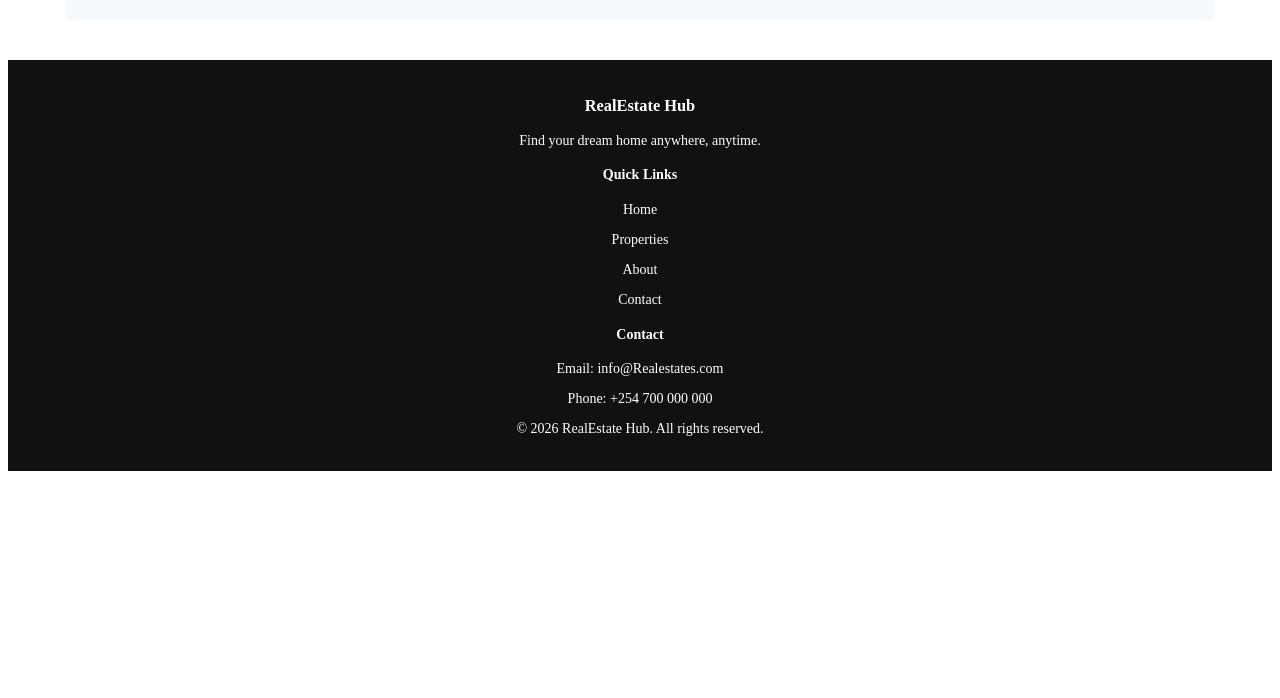
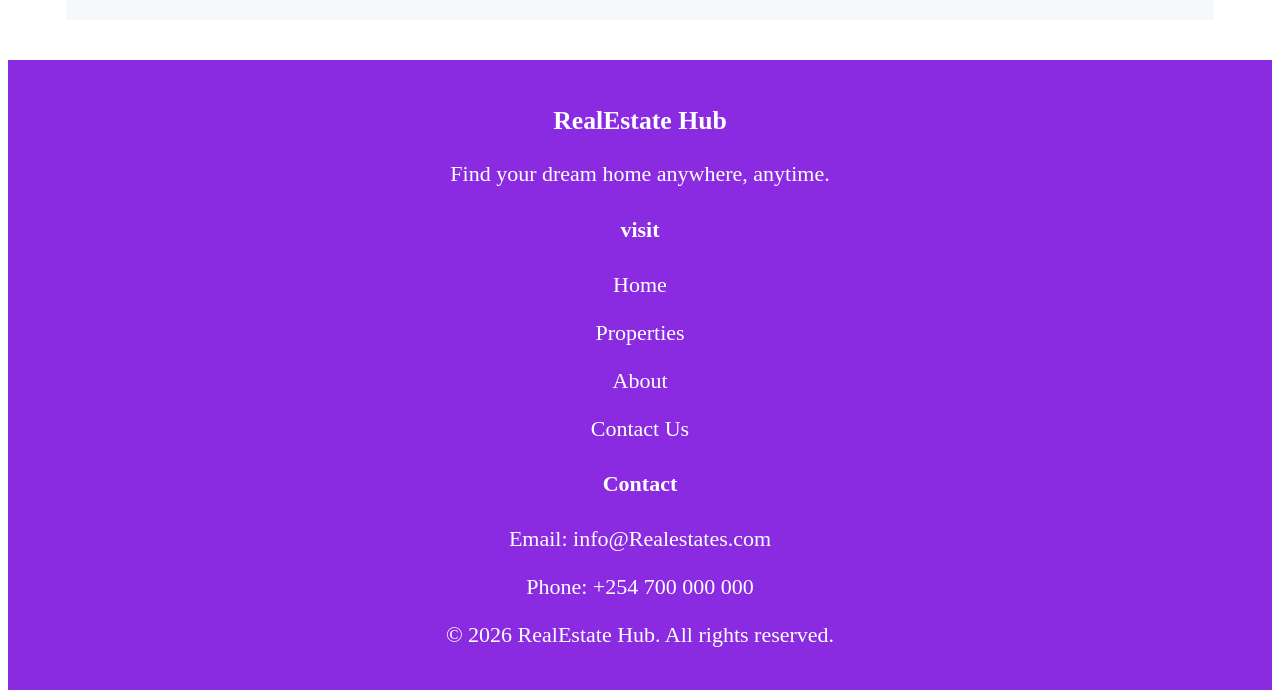
Before and after one commit to sylva-sG/realestate-app, a React (Vite) app: page /about in a window 1280 px wide. Shown: the part 908-1606 px from the top of the page. Before the commit the page ends 1387 px from the top, so only its background shows below. Built offline with nearby package versions, Linux system fonts and the light colour scheme; no server answers.

Commit message:
finalize project

```diff
--- a/src/Footer.css
+++ b/src/Footer.css
@@ -1,10 +1,10 @@
 .footer {
-  background-color: #111;
+  background-color: blueviolet;
   color: #fff;
   text-align: center;
   padding: 20px;
   margin-top: 40px;
-  font-size: 14px;
+  font-size: 22px;
 }
 .footer-links {
   display: flex;
--- a/src/components/Footer.jsx
+++ b/src/components/Footer.jsx
@@ -10,11 +10,11 @@ function Footer() {
     </div>
 
     <div>
-      <h4>Quick Links</h4>
+      <h4>visit</h4>
       <p><Link to="/">Home</Link></p>
       <p><Link to="/properties">Properties</Link></p>
       <p><Link to="/about">About</Link></p>
-      <p><Link to="/contact">Contact</Link></p>
+      <p><Link to="/contact">Contact Us</Link></p>
     </div>
 
     <div>
```
